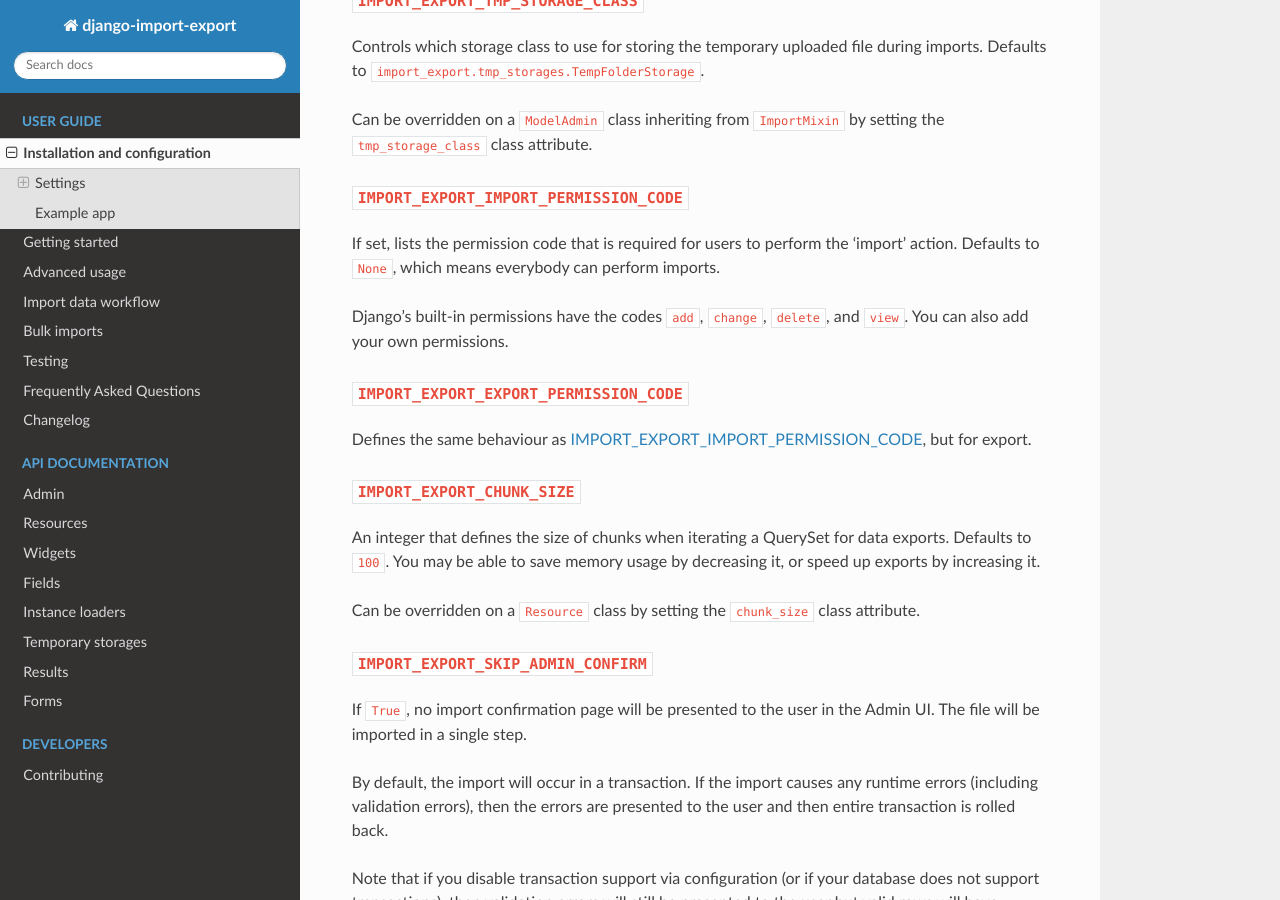
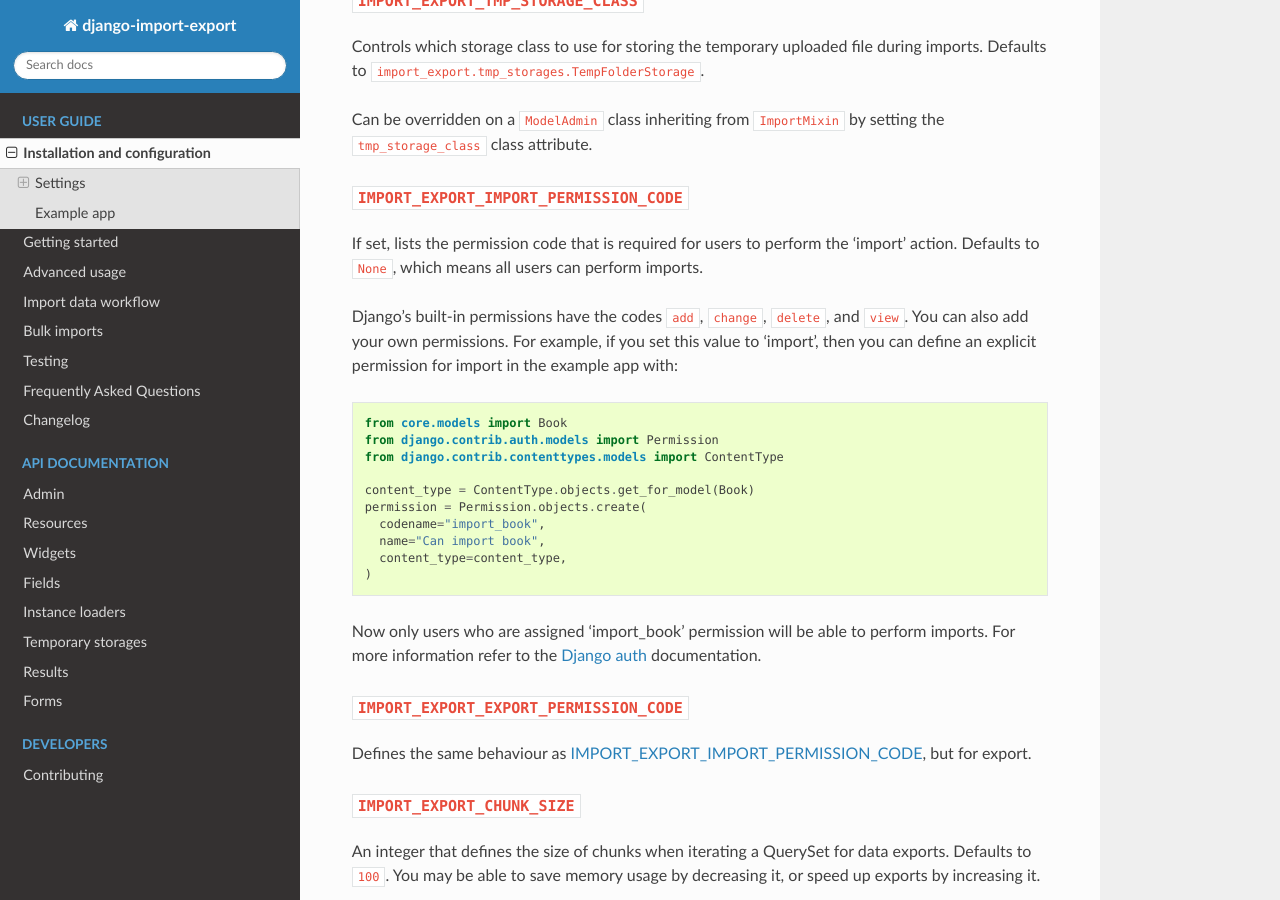
Before and after one commit to django-import-export/django-import-export, a Sphinx documentation site: the page built from docs/installation.rst, in a window 1280 px wide and 900 px high, scrolled down 1346 px. Built offline with Sphinx 7.4.7 and the Read the Docs theme 2.0.0, drawn with Linux system fonts in a browser that asks for light colours; pages that are not in the unit, such as notebooks, are missing from menus; the version number could not be read and is left out.

Commit message:
documentation update

```diff
--- a/docs/installation.rst
+++ b/docs/installation.rst
@@ -82,11 +82,31 @@ setting the ``tmp_storage_class`` class attribute.
 ~~~~~~~~~~~~~~~~~~~~~~~~~~~~~~~~~~~~~~~~
 
 If set, lists the permission code that is required for users to perform the
-'import' action. Defaults to ``None``, which means everybody can perform
+'import' action. Defaults to ``None``, which means all users can perform
 imports.
 
 Django’s built-in permissions have the codes ``add``, ``change``, ``delete``,
-and ``view``. You can also add your own permissions.
+and ``view``.  You can also add your own permissions.  For example, if you set this
+value to 'import', then you can define an explicit permission for import in the example
+app with:
+
+.. code-block:: python
+
+  from core.models import Book
+  from django.contrib.auth.models import Permission
+  from django.contrib.contenttypes.models import ContentType
+
+  content_type = ContentType.objects.get_for_model(Book)
+  permission = Permission.objects.create(
+    codename="import_book",
+    name="Can import book",
+    content_type=content_type,
+  )
+
+Now only users who are assigned 'import_book' permission will be able to perform
+imports.  For more information refer to the
+`Django auth <https://docs.djangoproject.com/en/stable/topics/auth/default/>`_
+documentation.
 
 .. _IMPORT_EXPORT_EXPORT_PERMISSION_CODE:
 
```
